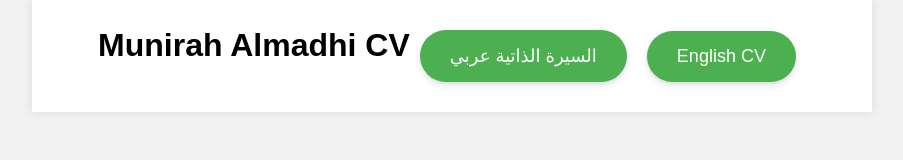
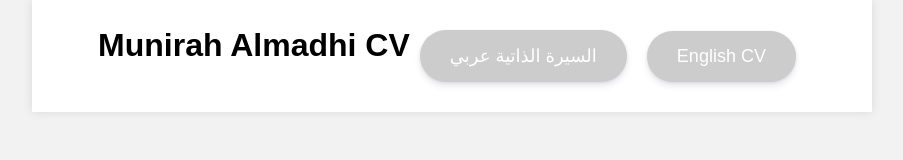
Before and after one commit to IMUNIRAH92/IMUNIRAH92.github.io, a plain HTML site: page index.html in a window 1280 px wide. Shown: the whole page, without its empty margins (188-1091 px from the left). Drawn offline with Linux system fonts and the light colour scheme.

Commit message:
Update index.html

```diff
--- a/index.html
+++ b/index.html
@@ -26,16 +26,17 @@
 			margin-top: 0;
 		}
 .btn {
-			display: inline-block;
+	display: flex;
+	align-items: center;
+	justify-content: center;
 	margin: 10px;
 	padding: 15px 30px;
-			background-color: #4CAF50;
+	background-color: #ccc; /* gray color */
 	color: #fff;
 	border: none;
 	border-radius: 50px;
 	cursor: pointer;
 	font-size: 18px;
-			text-align: center;
 	text-decoration: none;
 	transition: background-color 0.3s ease;
 	box-shadow: 0 4px 6px rgba(50,50,93,.11), 0 1px 3px rgba(0,0,0,.08);
```
Lines whose indentation alone changed are shown as unchanged.
